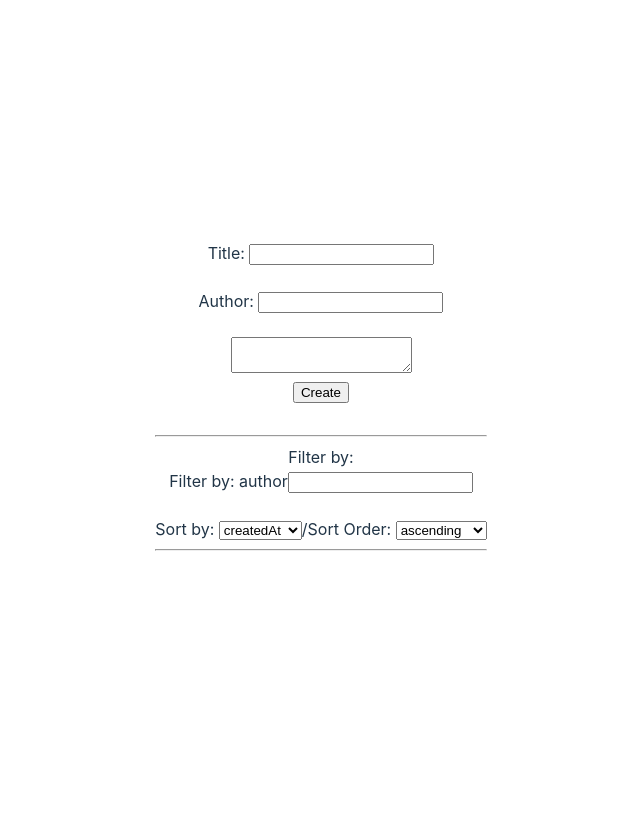
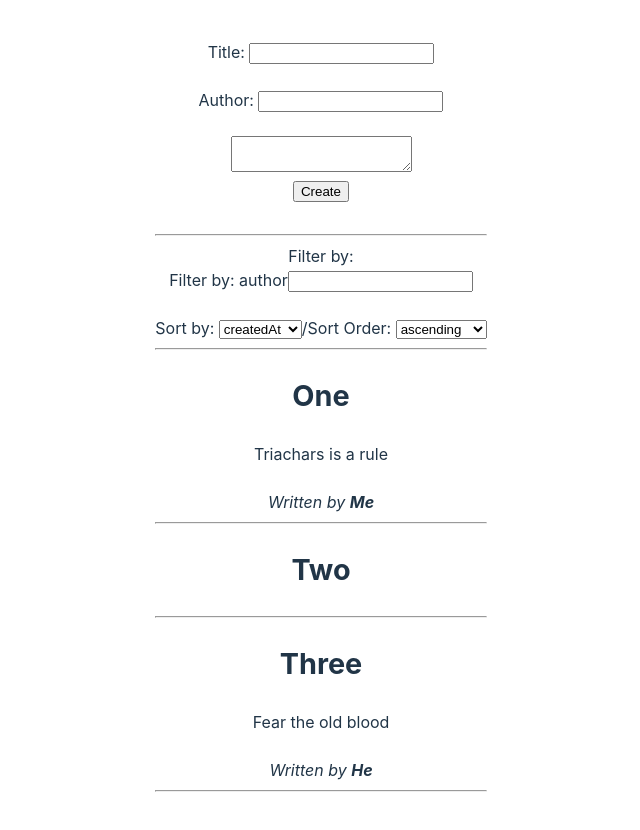
Before and after one commit to Micr0blast/__fulll_stack_blog, a React (Vite) app: page / in a window 1280 px wide. Shown: the top 830 px of the page, without its empty margins (319-959 px from the left). Before the commit the page ends 800 px from the top, so only its background shows below. Built offline with nearby package versions, Linux system fonts and the light colour scheme.

Commit message:
feat: added list component

```diff
--- a/src/App.jsx
+++ b/src/App.jsx
@@ -2,8 +2,14 @@ import './App.css'
 import { PostFilter } from './components/PostFilter.jsx'
 import { CreatePost } from './components/CreatePost.jsx'
 import { PostSorting } from './components/PostSorting.jsx'
+import { PostList } from './components/PostList.jsx'
 
 export function App() {
+  const samplePosts = [
+    { title: 'One', author: 'Me', contents: 'Triachars is a rule' },
+    { title: 'Two' },
+    { title: 'Three', author: 'He', contents: 'Fear the old blood' },
+  ]
   return (
     <div style={{ padding: 8 }}>
       <CreatePost />
@@ -14,6 +20,7 @@ export function App() {
       <br />
       <PostSorting fields={['createdAt', 'updatedAt']} />
       <hr />
+      <PostList posts={samplePosts} />
     </div>
   )
 }
--- /dev/null
+++ b/src/components/PostList.jsx
@@ -0,0 +1,21 @@
+import PropTypes from 'prop-types'
+import { Fragment } from 'react'
+import { Post } from './Post.jsx'
+
+export function PostList({ posts = [] }) {
+  // render a list of posts
+  return (
+    <div>
+      {posts.map((post) => (
+        <Fragment key={post._id}>
+          <Post {...post} />
+          <hr />
+        </Fragment>
+      ))}
+    </div>
+  )
+}
+
+PostList.propTypes = {
+  posts: PropTypes.arrayOf(PropTypes.shape(Post.propTypes)).isRequired,
+}
```
